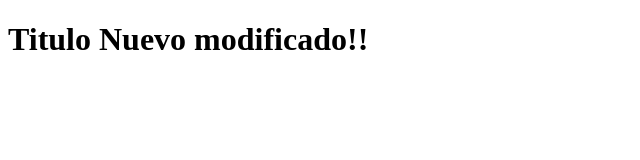
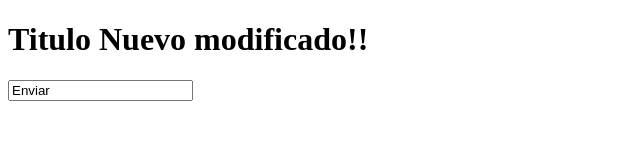
Before and after one commit to hectorromerodev/gitCourseControl, a plain HTML site: page index.html in a window 1280 px wide. Shown: the whole page, without its empty margins (0-640 px from the left). Drawn offline with Linux system fonts and the light colour scheme.

Commit message:
Se agrego un form

```diff
--- a/index.html
+++ b/index.html
@@ -7,6 +7,8 @@
 </head>
 <body>
   <h1>Titulo Nuevo modificado!!</h1>
-
+  <form action="#">
+    <input type="buttton" value="Enviar">
+  </form>
 </body>
 </html>
```
